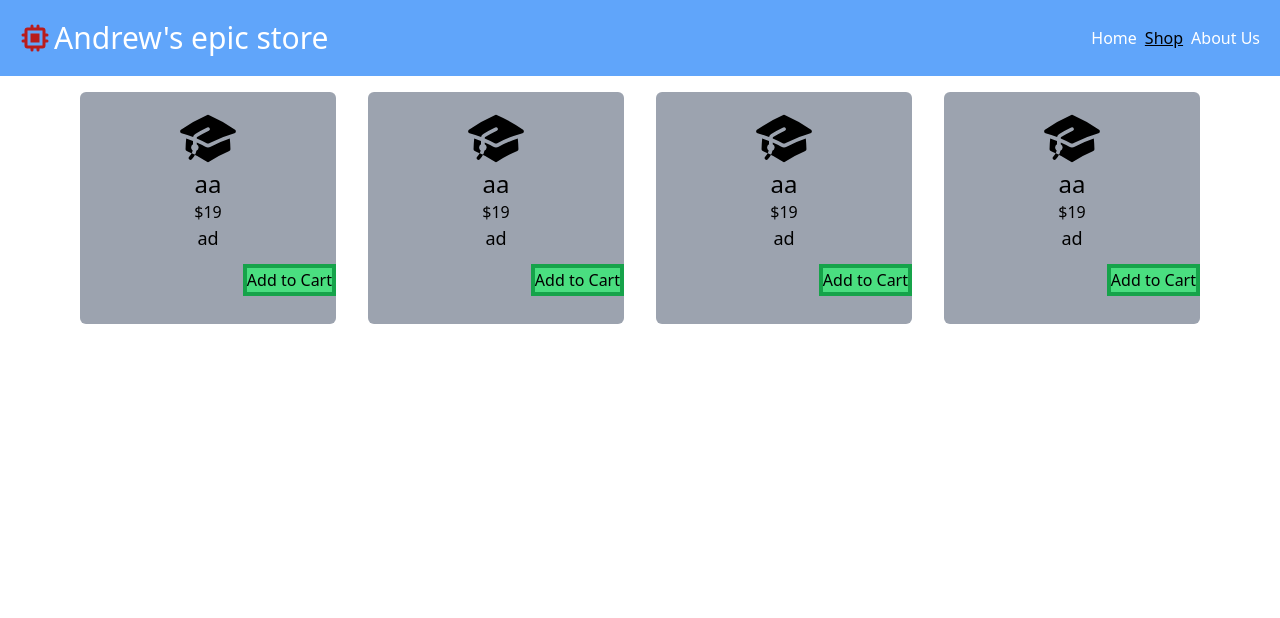
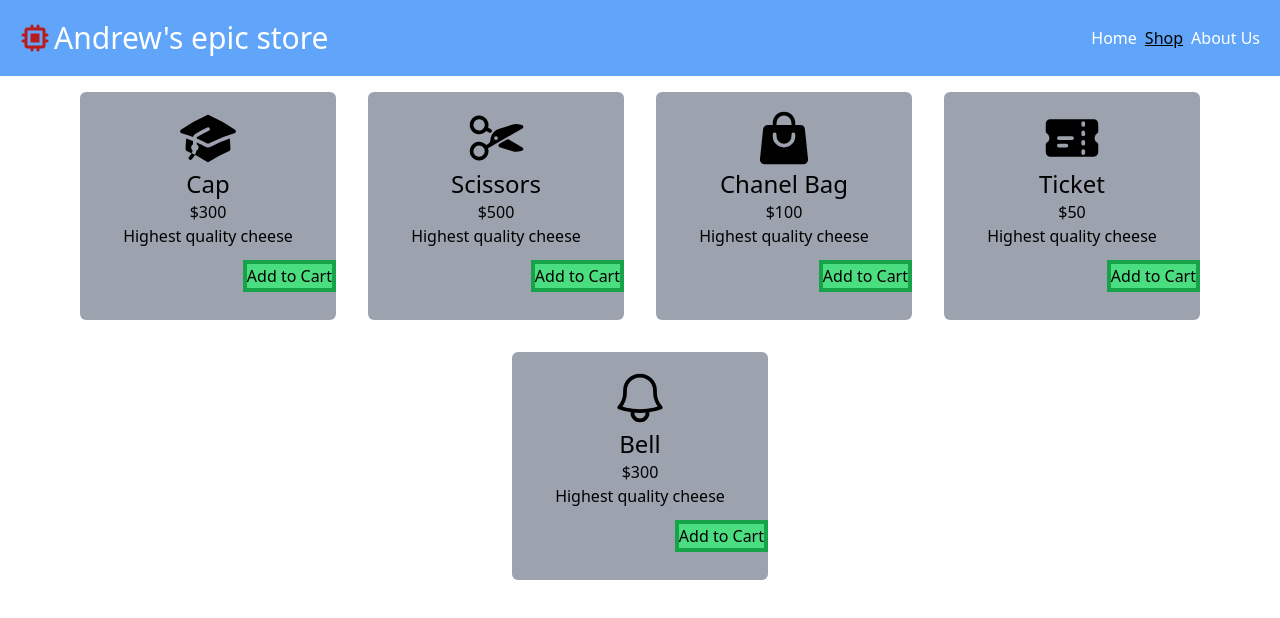
Before and after one commit to AndreiTotoro/andrews-shop, a Next.js app: page /shop in a window 1280 px wide. Shown: the top 618 px of the page. Built offline with nearby package versions, Linux system fonts and the light colour scheme.

Commit message:
Make items component, using data to automatically render all cards

```diff
--- a/components/Item.tsx
+++ b/components/Item.tsx
@@ -3,7 +3,7 @@ import React, { FC, ReactNode } from 'react'
 interface Props{
   image: ReactNode
   name: string
-  price: string
+  price: number
   description: string
 }
 
@@ -13,7 +13,7 @@ export const Item:FC<Props> = ({image, name, price, description}) => {
       <div className='text-6xl'>{image}</div>
       <p className='text-2xl'>{name}</p>
       <p className='text-md'>${price}</p>
-      <p className='text-lg'>{description}</p>
+      <p className='text-md'>{description}</p>
       <button className='bg-green-400 border-4 border-green-600 self-end my-3'>Add to Cart</button>
     </div>
   )
--- a/components/Items.tsx
+++ b/components/Items.tsx
@@ -1,15 +1,15 @@
 import React from 'react'
 import { Item } from './Item'
-import { HiAcademicCap } from "react-icons/hi2";
+import {items} from '../data/items'
+
 
 
 export const Items = () => {
   return (
     <div className='flex flex-wrap justify-center'>
-      <Item description='ad' image={<HiAcademicCap />} name="aa" price='19'/>
-      <Item description='ad' image={<HiAcademicCap />} name="aa" price='19'/>
-      <Item description='ad' image={<HiAcademicCap />} name="aa" price='19'/>
-      <Item description='ad' image={<HiAcademicCap />} name="aa" price='19'/>
+      {items.map((item) => {
+        return <Item key={item.id} image={item.image} description={item.description} name={item.name} price={item.price}/>
+      })}
     </div>
   )
 }
--- /dev/null
+++ b/data/items.js
@@ -0,0 +1,45 @@
+import {
+	HiAcademicCap,
+	HiScissors,
+	HiShoppingBag,
+	HiTicket,
+	HiOutlineBell,
+} from 'react-icons/hi2';
+
+export const items = [
+	{
+		id: 1,
+		image: <HiAcademicCap />,
+		name: 'Cap',
+		price: 300,
+		description: 'Highest quality cheese',
+	},
+	{
+		id: 2,
+		image: <HiScissors />,
+		name: 'Scissors',
+		price: 500,
+		description: 'Highest quality cheese',
+	},
+	{
+		id: 3,
+		image: <HiShoppingBag />,
+		name: 'Chanel Bag',
+		price: 100,
+		description: 'Highest quality cheese',
+	},
+	{
+		id: 4,
+		image: <HiTicket />,
+		name: 'Ticket',
+		price: 50,
+		description: 'Highest quality cheese',
+	},
+	{
+		id: 5,
+		image: <HiOutlineBell />,
+		name: 'Bell',
+		price: 300,
+		description: 'Highest quality cheese',
+	},
+];
```
